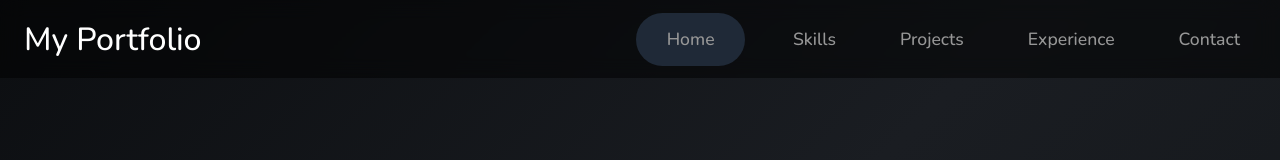
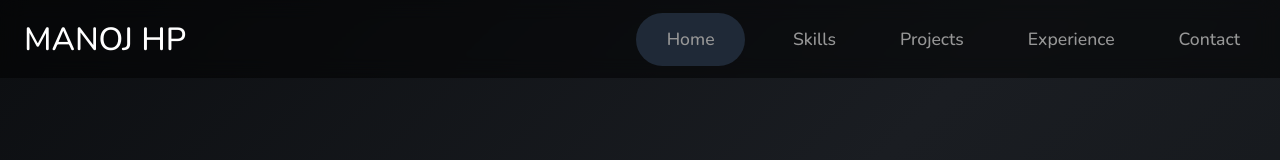
Before and after one commit to manojhp24/Portfolio-ManojHP, a React (Create React App) app: page / in a window 1280 px wide. Shown: the top 160 px of the page. Built offline with nearby package versions, Linux system fonts and the light colour scheme; the HTML template or start-up script is replaced by a standard one.

Commit message:
ui update

```diff
--- a/src/components/nav-bar/NavBar.js
+++ b/src/components/nav-bar/NavBar.js
@@ -25,7 +25,7 @@ export default function NavBar() {
 
   return (
     <header className="nav-bar">
-      <div className="logo">My Portfolio</div>
+      <div className="logo">MANOJ HP</div>
 
       {/* Hamburger Icon */}
       <div className="hamburger" onClick={() => setMenuOpen(!menuOpen)}>
--- a/src/components/nav-bar/nav-bar.css
+++ b/src/components/nav-bar/nav-bar.css
@@ -16,6 +16,7 @@
 .logo {
   font-size: 2rem;
   font-weight: 500;
+  cursor: pointer;
 }
 
 /* Navigation Links */
@@ -78,7 +79,7 @@
     display: block; /* Show hamburger menu */
   }
 
-  .logo{
+  .logo {
     font-size: 1rem;
   }
 
```
